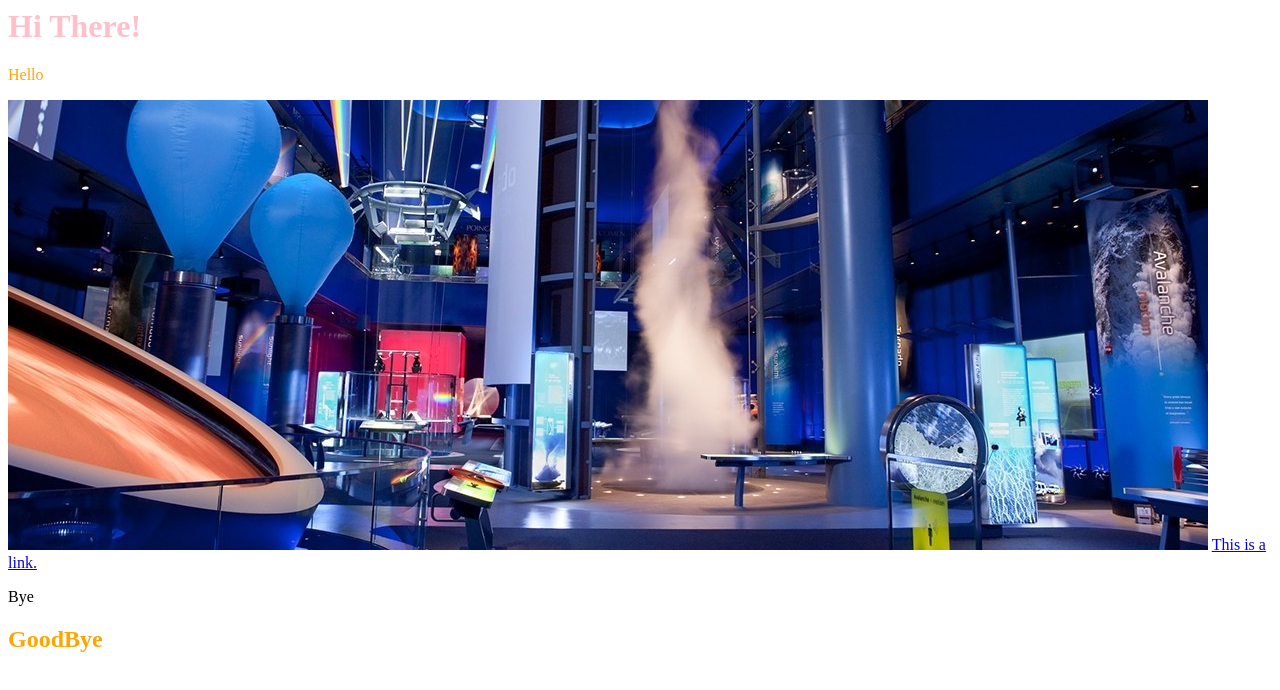
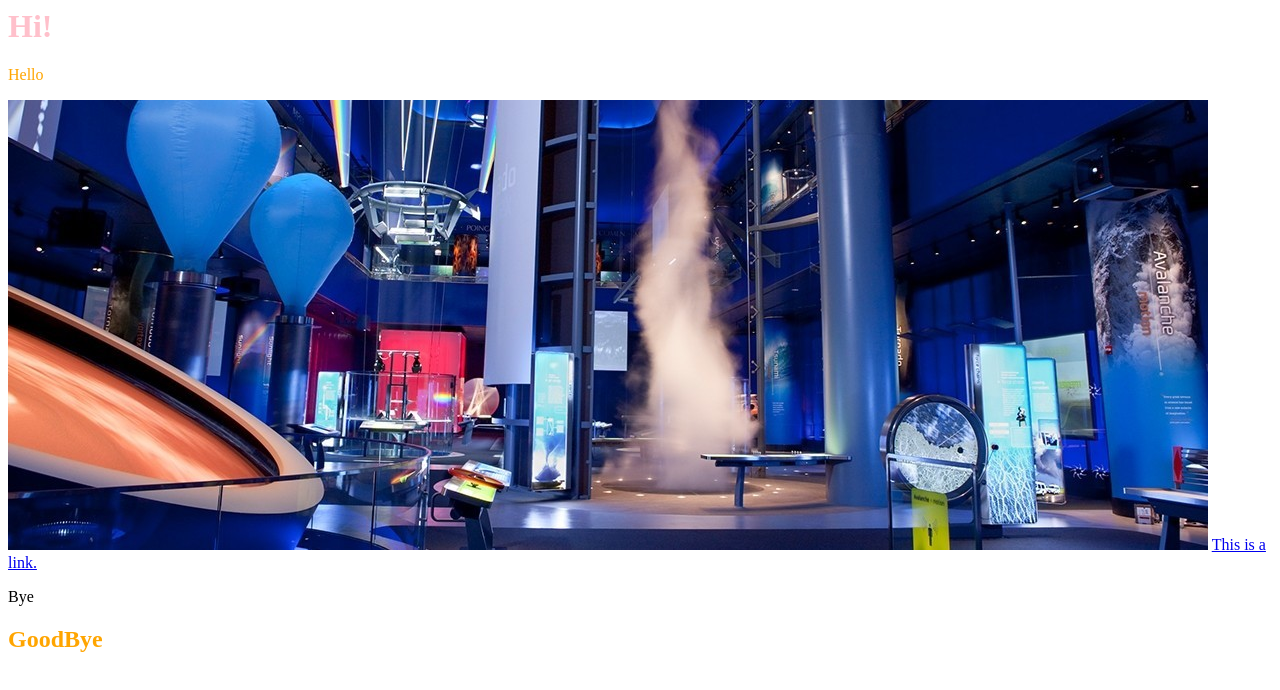
Before and after one commit to HaripriyaMehta/example_website, a plain HTML site: page index.html in a window 1280 px wide. Drawn offline with Linux system fonts and the light colour scheme.

Commit message:
Changed Hi There To Hi

```diff
--- a/index.html
+++ b/index.html
@@ -4,7 +4,7 @@
         <link rel="stylesheet" type="text/css" href="indexStyle.css">
     </head>
 <body>
-    <h1 id="intro">Hi There!</h1>
+    <h1 id="intro">Hi!</h1>
     <p class = "cow">Hello</p>
     <img src="msi_chicago_header__L.jpg" alt ="Image of tornado">
     <a target = "_blank" href="https:mehtaplustutoring.com/">This is a link.</a>
```
